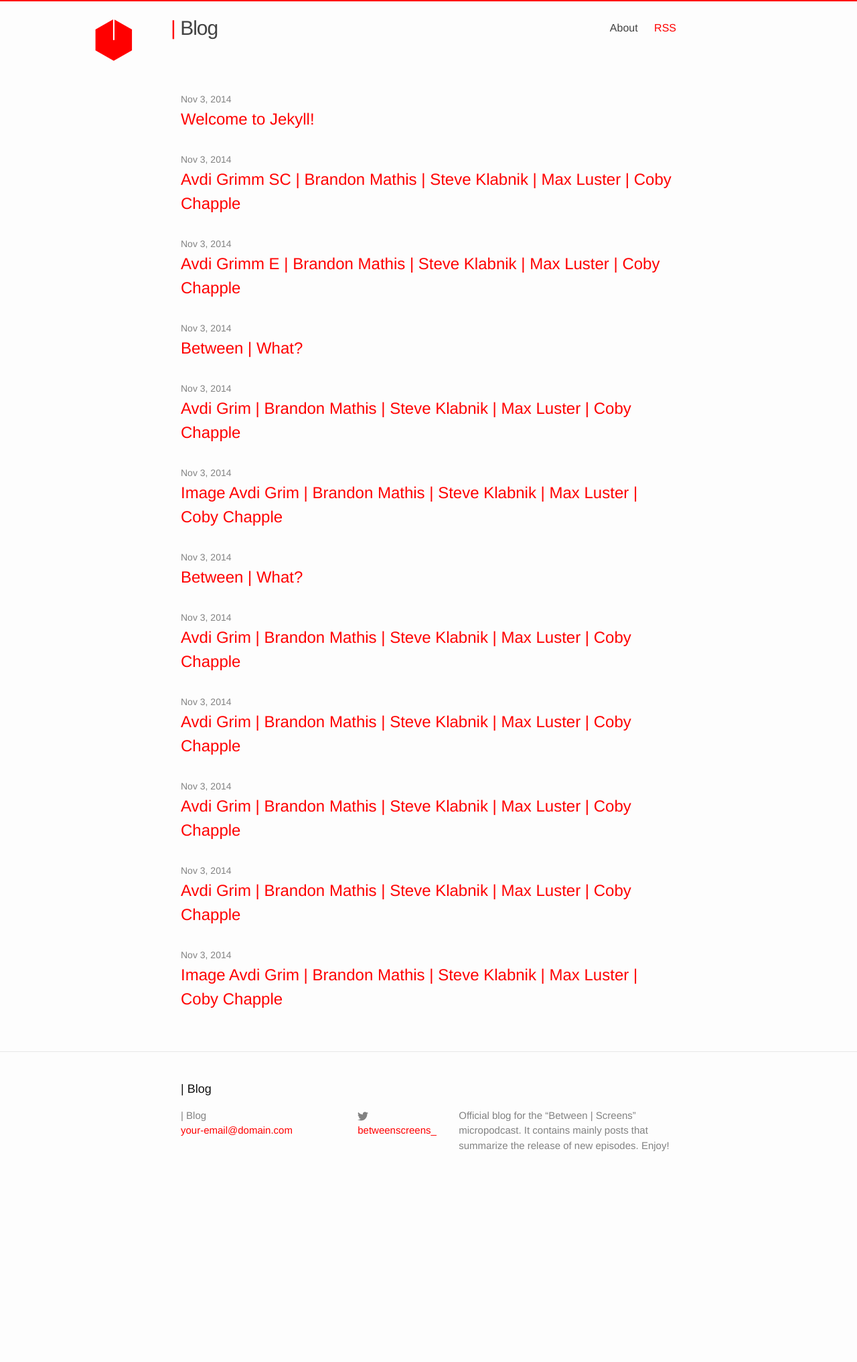
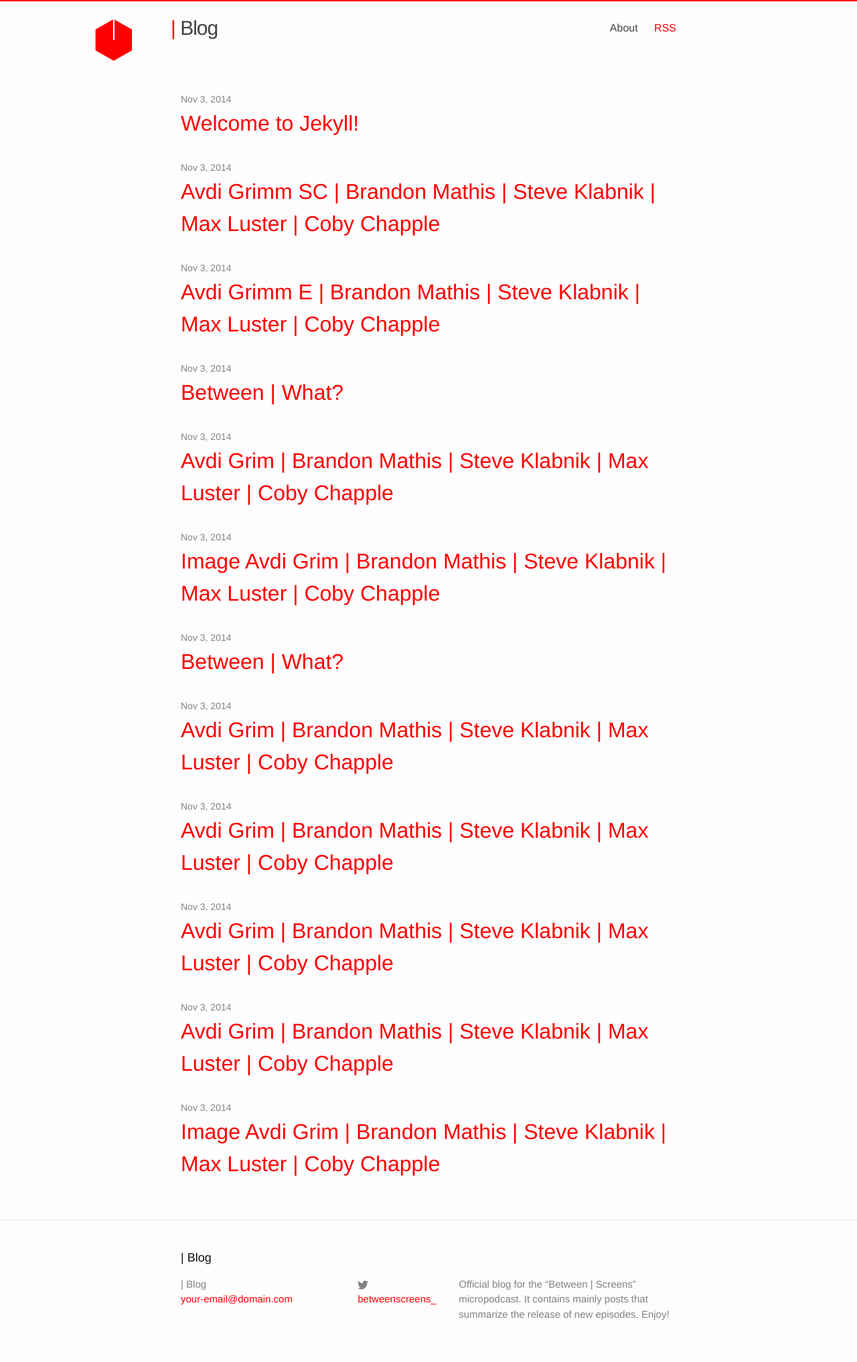
Before and after one commit to vis-kid/between_blog, a Jekyll site: the page built from index.html, in a window 1280 px wide. Shown: the whole page at 67% size. Built offline with Jekyll 4.4.1, drawn with Linux system fonts in a browser that asks for light colours; the list of posts is cut into pages by our own code; before the commit the page ends 1782 px from its top, so only the background shows below that.

Commit message:
Styles for page-link

```diff
--- a/_sass/_layout.scss
+++ b/_sass/_layout.scss
@@ -200,8 +200,11 @@ a.site-title {
 }
 
 .post-link {
-    display: block;
-    font-size: 24px;
+  font-size: 32px;
+  &:hover {
+    color: $red;
+    border-bottom: 2px solid $red;
+  }
 }
 
 
```
